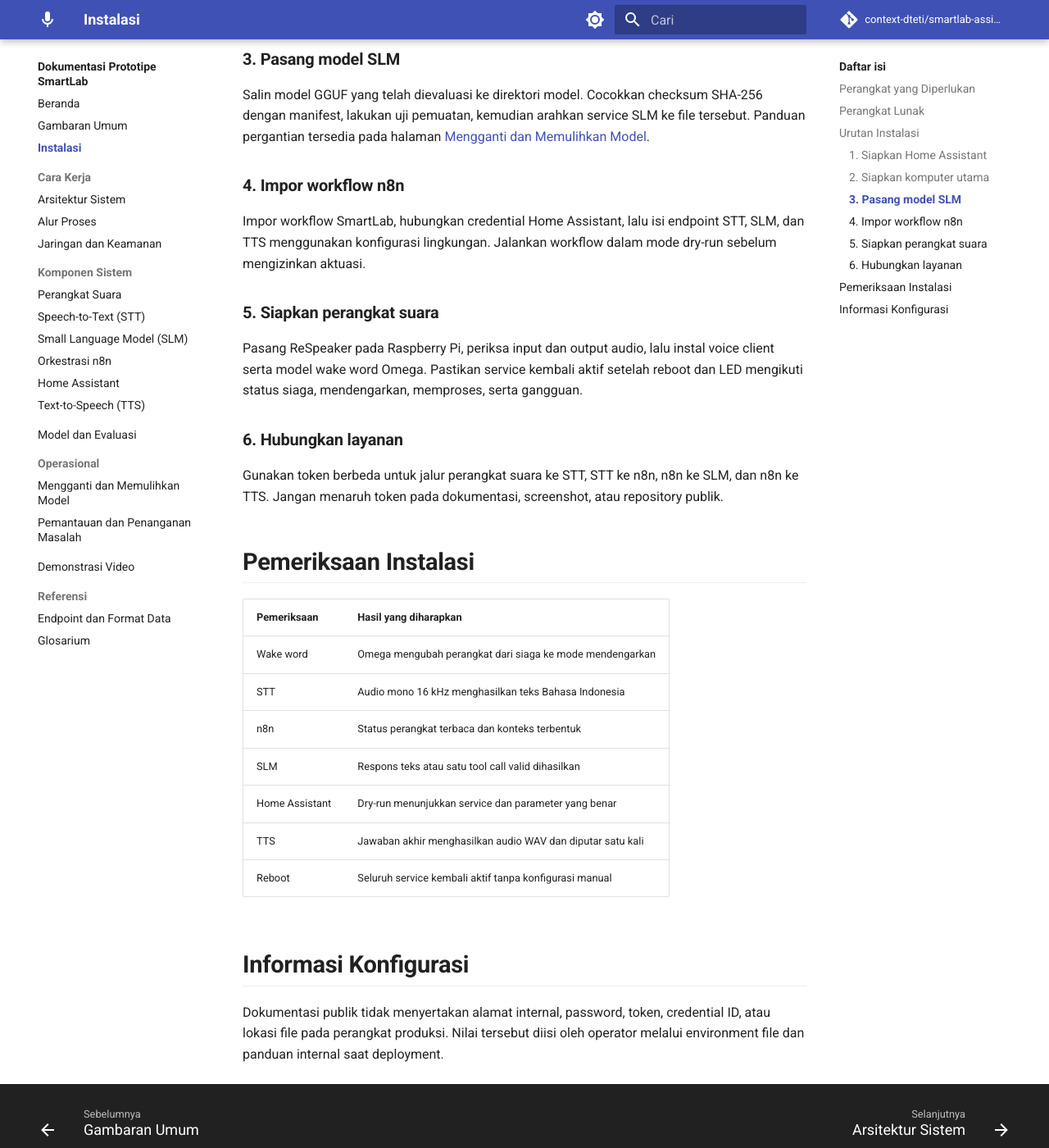
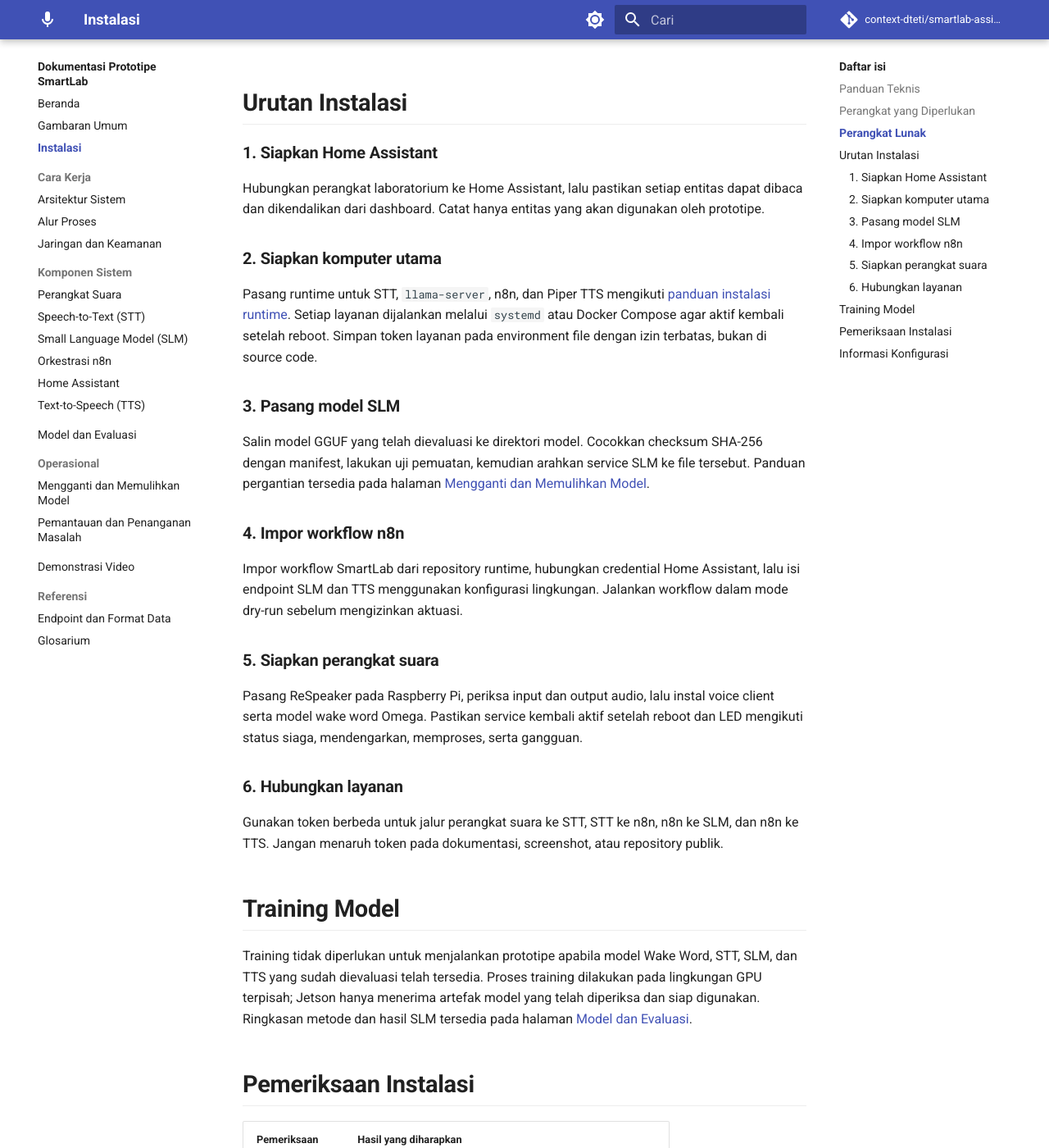
Before and after one commit to context-dteti/smartlab-assistant, an MkDocs documentation site: the page built from docs/getting-started/installation.md, in a window 1280 px wide and 1400 px high, scrolled down 1463 px. Shown: the whole window at 82% size. Built offline with MkDocs 1.6.1 and Material for MkDocs 9.7.7, drawn with Linux system fonts in a browser that asks for light colours; comment, search, counter and statistics services are not loaded; some of the changed text lies outside the part shown.

Commit message:
docs: clarify installation and model switching

```diff
--- a/docs/getting-started/installation.md
+++ b/docs/getting-started/installation.md
@@ -1,6 +1,17 @@
 # Instalasi
 
 SmartLab terdiri dari beberapa layanan yang berjalan pada perangkat berbeda. Instalasi dilakukan per komponen, kemudian seluruh jalur diuji dari perangkat suara sampai Home Assistant.
+
+## Panduan Teknis
+
+Halaman ini menjelaskan urutan pemasangan secara umum. Perintah terminal, template `systemd`, contoh environment file, Docker Compose, workflow n8n, dan pemeriksaan instalasi tersedia di repository runtime privat:
+
+- [SmartLab Assistant Runtime](https://github.com/context-dteti/smartlab-assistant-runtime)
+- [Panduan instalasi runtime](https://github.com/context-dteti/smartlab-assistant-runtime/blob/main/docs/installation.md)
+- [Konfigurasi workflow n8n](https://github.com/context-dteti/smartlab-assistant-runtime/blob/main/docs/n8n-workflow.md)
+- [Pemeriksaan setelah instalasi](https://github.com/context-dteti/smartlab-assistant-runtime/blob/main/docs/verification.md)
+
+Akses repository diberikan kepada pengembang dan operator SmartLab. Model, token, password, dan konfigurasi yang terisi tidak disimpan di repository.
 
 ## Perangkat yang Diperlukan
 
@@ -31,7 +42,7 @@ Hubungkan perangkat laboratorium ke Home Assistant, lalu pastikan setiap entitas
 
 ### 2. Siapkan komputer utama
 
-Pasang runtime untuk STT, `llama-server`, n8n, dan Piper TTS. Setiap layanan dijalankan melalui service system agar aktif kembali setelah reboot. Simpan token layanan pada environment file dengan izin terbatas, bukan di source code.
+Pasang runtime untuk STT, `llama-server`, n8n, dan Piper TTS mengikuti [panduan instalasi runtime](https://github.com/context-dteti/smartlab-assistant-runtime/blob/main/docs/installation.md). Setiap layanan dijalankan melalui `systemd` atau Docker Compose agar aktif kembali setelah reboot. Simpan token layanan pada environment file dengan izin terbatas, bukan di source code.
 
 ### 3. Pasang model SLM
 
@@ -39,7 +50,7 @@ Salin model GGUF yang telah dievaluasi ke direktori model. Cocokkan checksum SHA
 
 ### 4. Impor workflow n8n
 
-Impor workflow SmartLab, hubungkan credential Home Assistant, lalu isi endpoint STT, SLM, dan TTS menggunakan konfigurasi lingkungan. Jalankan workflow dalam mode dry-run sebelum mengizinkan aktuasi.
+Impor workflow SmartLab dari repository runtime, hubungkan credential Home Assistant, lalu isi endpoint SLM dan TTS menggunakan konfigurasi lingkungan. Jalankan workflow dalam mode dry-run sebelum mengizinkan aktuasi.
 
 ### 5. Siapkan perangkat suara
 
@@ -48,6 +59,10 @@ Pasang ReSpeaker pada Raspberry Pi, periksa input dan output audio, lalu instal
 ### 6. Hubungkan layanan
 
 Gunakan token berbeda untuk jalur perangkat suara ke STT, STT ke n8n, n8n ke SLM, dan n8n ke TTS. Jangan menaruh token pada dokumentasi, screenshot, atau repository publik.
+
+## Training Model
+
+Training tidak diperlukan untuk menjalankan prototipe apabila model Wake Word, STT, SLM, dan TTS yang sudah dievaluasi telah tersedia. Proses training dilakukan pada lingkungan GPU terpisah; Jetson hanya menerima artefak model yang telah diperiksa dan siap digunakan. Ringkasan metode dan hasil SLM tersedia pada halaman [Model dan Evaluasi](../models/dataset-evaluation.md).
 
 ## Pemeriksaan Instalasi
 
@@ -63,4 +78,4 @@ Gunakan token berbeda untuk jalur perangkat suara ke STT, STT ke n8n, n8n ke SLM
 
 ## Informasi Konfigurasi
 
-Dokumentasi publik tidak menyertakan alamat internal, password, token, credential ID, atau lokasi file pada perangkat produksi. Nilai tersebut diisi oleh operator melalui environment file dan panduan internal saat deployment.
+Dokumentasi publik tidak menyertakan alamat internal, password, token, atau credential ID. Konfigurasi tersebut diisi oleh operator melalui environment file pada saat pemasangan.
```
Also changed, not shown: other parts of docs/getting-started/installation.md (+1 -1 lines), docs/operations/deployment.md (+4 -16 lines).
